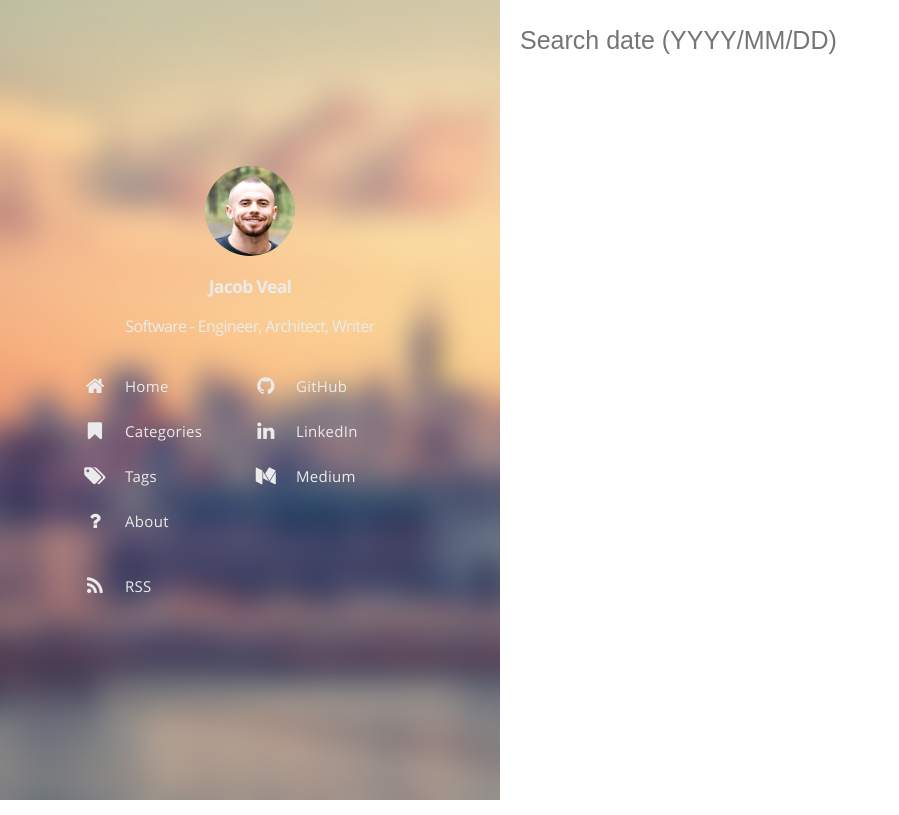
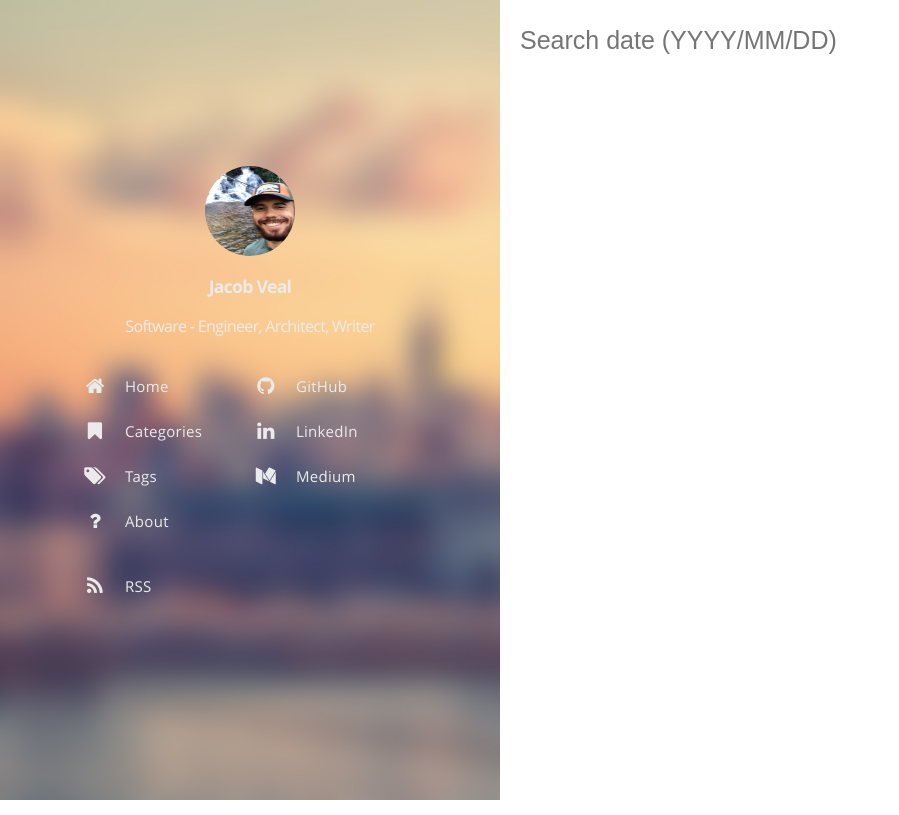
Before and after one commit to JacobV90/jacobv90.github.io, a plain HTML site: page archives/index.html in a window 1280 px wide. Shown: the whole page, without its empty margins (0-899 px from the left). Drawn offline with nearby package versions, Linux system fonts and the light colour scheme.

Commit message:
changed profile pic

```diff
--- a/archives/index.html
+++ b/archives/index.html
@@ -35,8 +35,8 @@
 
 
 
-  <meta property="og:image" content="https://jacobv90.github.io/images/JacobVeal.jpeg">
-  <meta property="twitter:image" content="https://jacobv90.github.io/images/JacobVeal.jpeg">
+  <meta property="og:image" content="https://jacobv90.github.io/images/jacob.jpg">
+  <meta property="twitter:image" content="https://jacobv90.github.io/images/jacob.jpg">
 
 
     <title>Archives</title>
@@ -81,7 +81,7 @@
 
 
 
-        <img class="header-picture" src="https://jacobv90.github.io/images/JacobVeal.jpeg" alt="Author&#39;s picture" />
+        <img class="header-picture" src="https://jacobv90.github.io/images/jacob.jpg" alt="Author&#39;s picture" />
 
 
     </a>
@@ -93,7 +93,7 @@
 
       <div class="sidebar-profile">
         <a href="https://jacobv90.github.io/#about">
-          <img class="sidebar-profile-picture" src="https://jacobv90.github.io/images/JacobVeal.jpeg" alt="Author&#39;s picture" />
+          <img class="sidebar-profile-picture" src="https://jacobv90.github.io/images/jacob.jpg" alt="Author&#39;s picture" />
         </a>
         <h4 class="sidebar-profile-name">Jacob Veal</h4>
 
@@ -218,7 +218,7 @@
       <i class="fa fa-remove"></i>
     </div>
 
-      <img id="about-card-picture" src="https://jacobv90.github.io/images/JacobVeal.jpeg" alt="Author&#39;s picture" />
+      <img id="about-card-picture" src="https://jacobv90.github.io/images/jacob.jpg" alt="Author&#39;s picture" />
 
     <h4 id="about-card-name">Jacob Veal</h4>
 
```
Also changed, not shown: 404.html (+3 -3 lines), categories/index.html (+5 -5 lines), index.html (+5 -5 lines), tags/index.html (+5 -5 lines), images/jacob.jpg (added).
